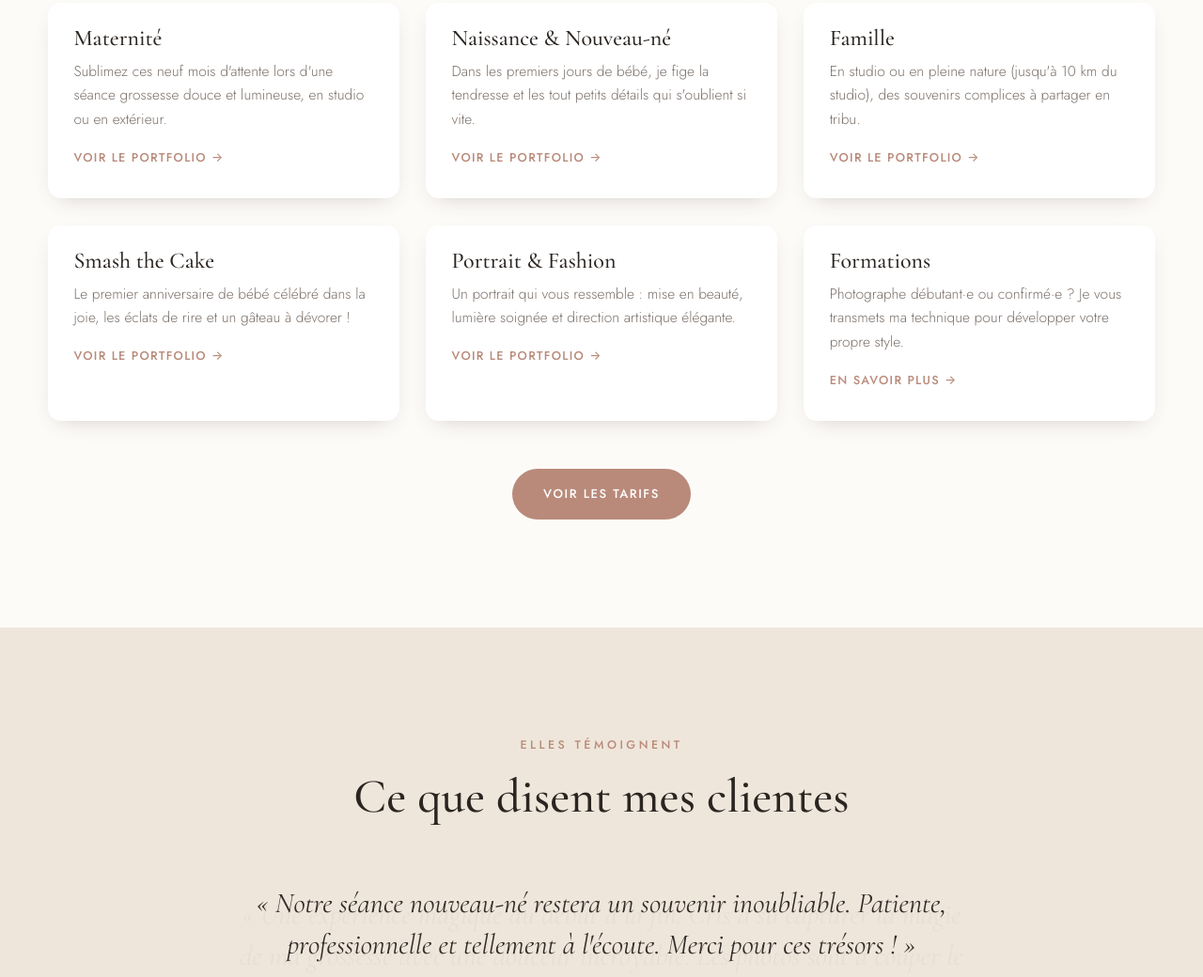
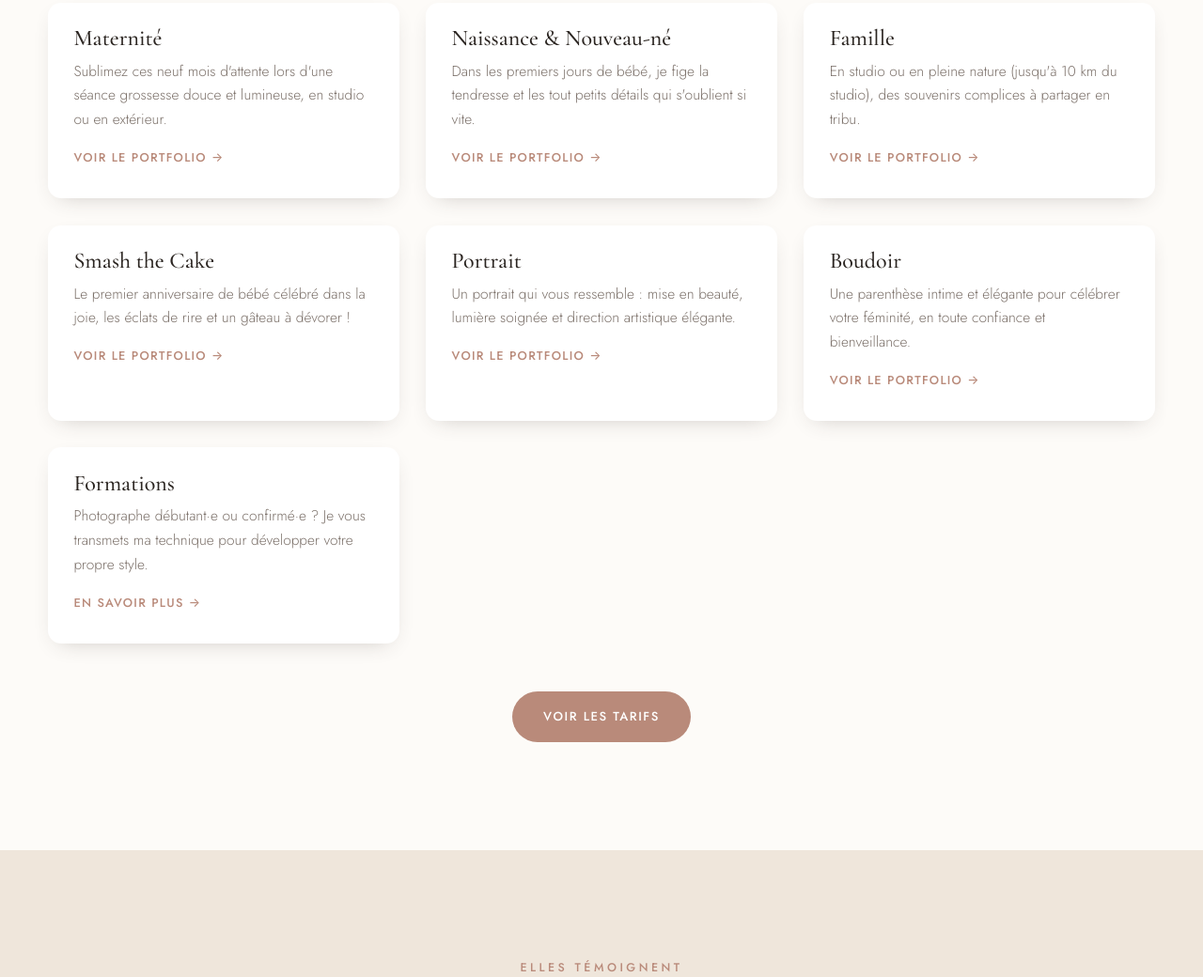
Before and after one commit to Crisfag/Littledreamphotos, a plain HTML site: page index.html in a window 1280 px wide. Shown: the part 1632-2672 px from the top of the page at 94% size. Drawn offline with nearby package versions, Linux system fonts and the light colour scheme.

Commit message:
Sépare Portrait et Boudoir en deux rubriques distinctes
- Menus déroulants (Prestations & Portfolios) : Portrait + Boudoir
- Accueil : carte Portrait + nouvelle carte Boudoir
- Portfolio : filtre Boudoir + placeholders « à venir » séparés
- Tarifs : section Portrait & Boudoir avec deux cartes

Co-Authored-By: Claude Opus 4.8 <noreply@anthropic.com>
Claude-Session: https://claude.ai/code/session_01CnDT2bW4qLhabpsZf6NgwH

```diff
--- a/index.html
+++ b/index.html
@@ -43,7 +43,8 @@
             <li><a href="portfolio.html#naissance">Naissance &amp; Nouveau-né</a></li>
             <li><a href="portfolio.html#famille">Famille</a></li>
             <li><a href="portfolio.html#cake">Smash the Cake</a></li>
-            <li><a href="portfolio.html#portrait">Portrait &amp; Fashion</a></li>
+            <li><a href="portfolio.html#portrait">Portrait</a></li>
+            <li><a href="portfolio.html#boudoir">Boudoir</a></li>
             <li><a href="tarifs.html#formations">Formations</a></li>
           </ul>
         </li>
@@ -56,6 +57,7 @@
             <li><a href="portfolio.html#famille">Famille</a></li>
             <li><a href="portfolio.html#cake">Smash the Cake</a></li>
             <li><a href="portfolio.html#portrait">Portrait</a></li>
+            <li><a href="portfolio.html#boudoir">Boudoir</a></li>
           </ul>
         </li>
 
@@ -159,15 +161,24 @@
         </article>
 
         <article class="card reveal" data-tint="mauve">
-          <a class="card-media" href="portfolio.html#portrait" data-label="Portrait & Fashion"></a>
+          <a class="card-media" href="portfolio.html#portrait" data-label="Portrait"></a>
           <div class="card-body">
-            <h3>Portrait &amp; Fashion</h3>
+            <h3>Portrait</h3>
             <p>Un portrait qui vous ressemble : mise en beauté, lumière soignée et direction artistique élégante.</p>
             <a href="portfolio.html#portrait" class="card-link">Voir le portfolio →</a>
           </div>
         </article>
 
         <article class="card reveal" data-tint="taupe">
+          <a class="card-media" href="portfolio.html#boudoir" data-label="Boudoir"></a>
+          <div class="card-body">
+            <h3>Boudoir</h3>
+            <p>Une parenthèse intime et élégante pour célébrer votre féminité, en toute confiance et bienveillance.</p>
+            <a href="portfolio.html#boudoir" class="card-link">Voir le portfolio →</a>
+          </div>
+        </article>
+
+        <article class="card reveal" data-tint="sage">
           <a class="card-media" href="tarifs.html#formations" data-label="Formations"></a>
           <div class="card-body">
             <h3>Formations</h3>
```
Also changed, not shown: portfolio.html (+6 -2 lines), tarifs.html (+9 -3 lines).
